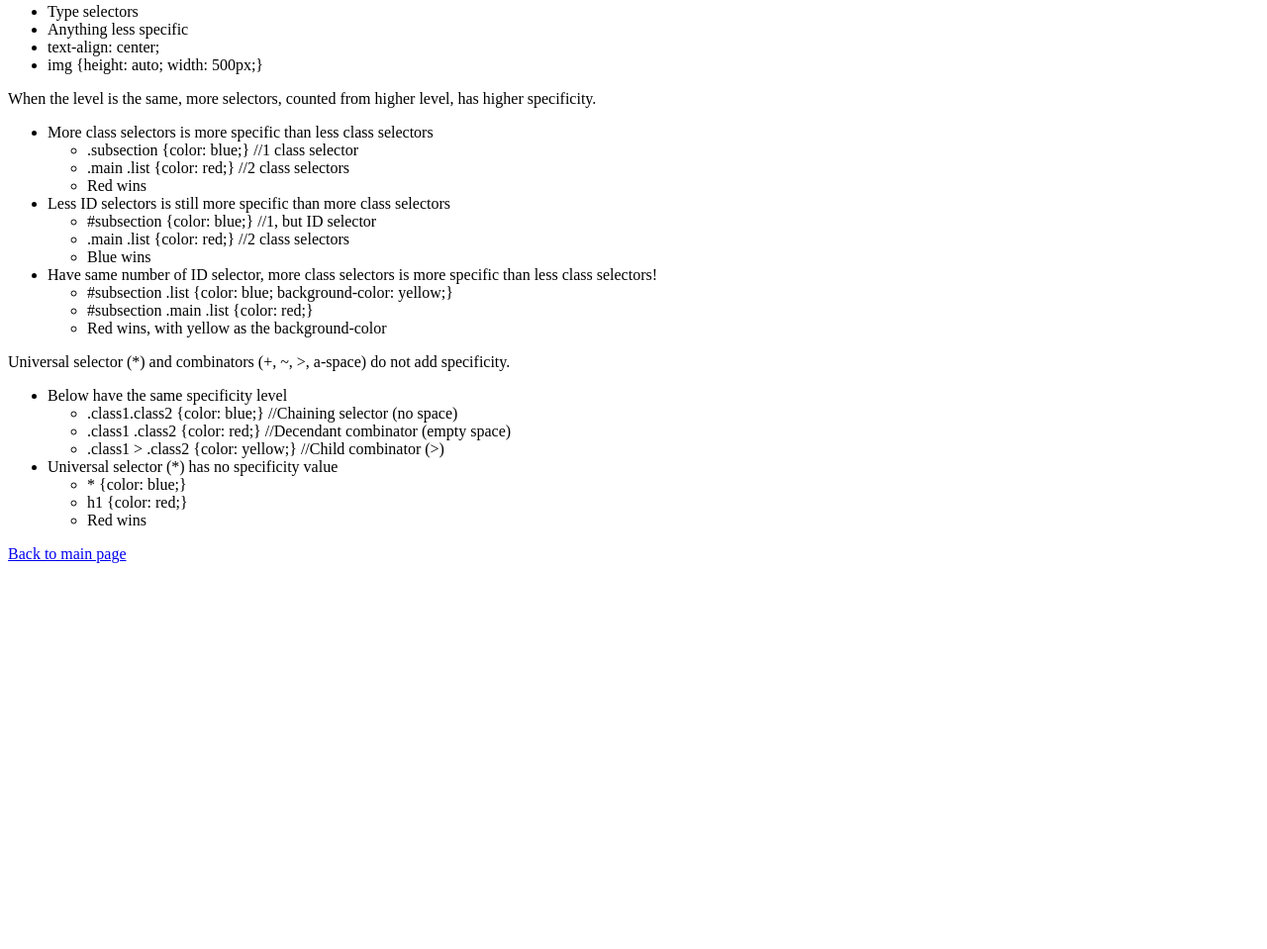
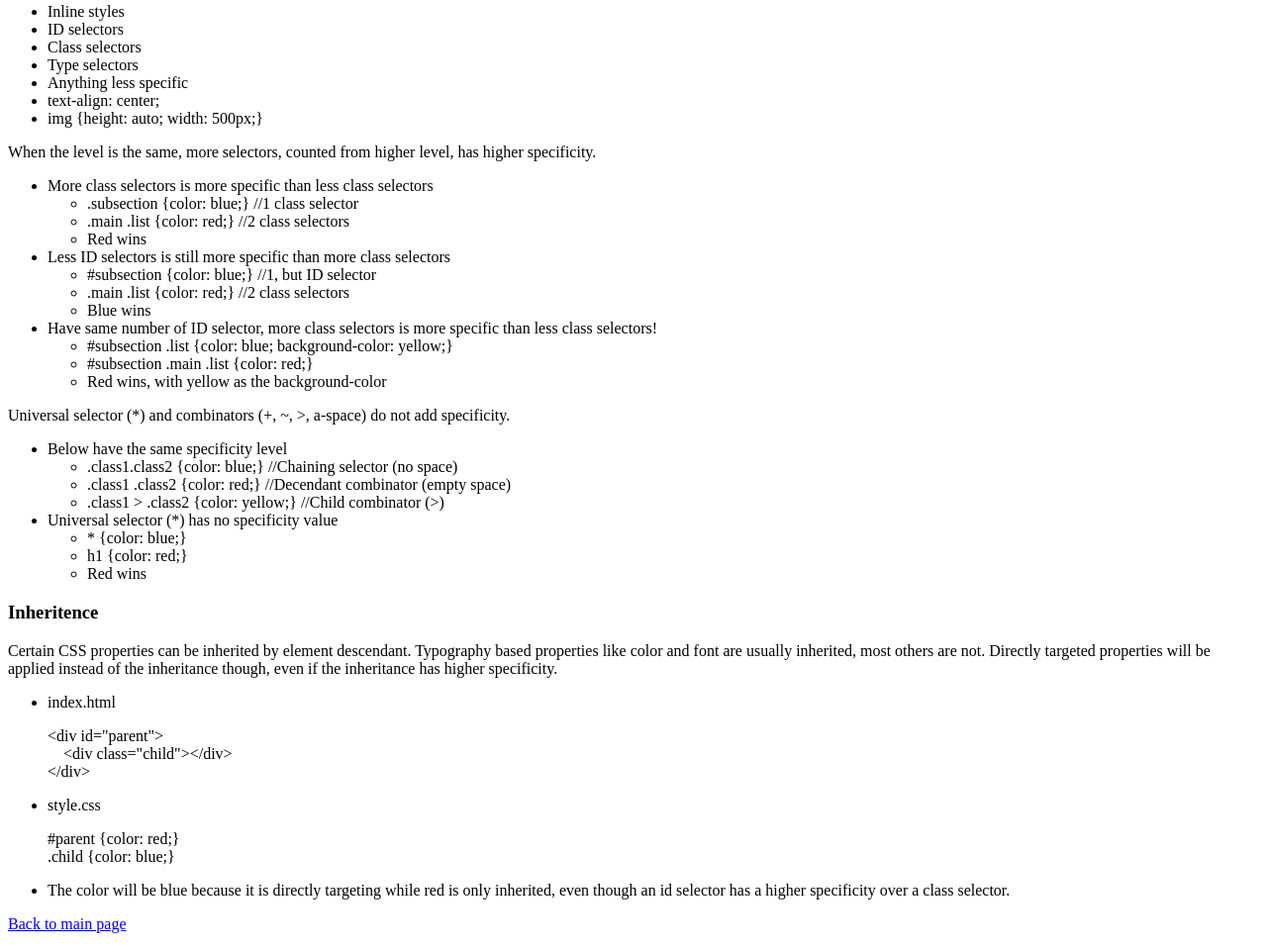
Before and after one commit to dinarosita/cheatsheets, a plain HTML site: page css.html in a window 1280 px wide. Shown: the part 892-1851 px from the top of the page at 99% size. Before the commit the page ends 1477 px from the top, so only its background shows below. Drawn offline with Linux system fonts and the light colour scheme.

Commit message:
Add content to CSS.html

```diff
--- a/css.html
+++ b/css.html
@@ -9,7 +9,10 @@
 
         <h3>Syntax</h3>
         <ul>
-            <li><strong>selector {property: value;}</strong></li>
+            <li><strong>selector {</br>
+                &nbsp&nbsp&nbsp&nbspproperty1: value1;</br>
+                &nbsp&nbsp&nbsp&nbspproperty2: value2;</br>
+                }</strong></li>
             <li>div {color: blue;}</li>
         </ul>
 
@@ -105,6 +108,25 @@
             </li>
         </ul>
 
+        <h3>Inheritence</h3>
+        <p>Certain CSS properties can be inherited by element descendant. Typography based properties like color and font are usually inherited, most others are not. Directly targeted properties will be applied instead of the inheritance though, even if the inheritance has higher specificity.</p>
+
+        <ul>
+            <li>index.html
+                <p>&ltdiv id="parent"&gt</br>
+                &nbsp&nbsp&nbsp&nbsp&ltdiv class="child"&gt&lt/div&gt</br>
+                &lt/div&gt</p>
+            </li>
+        </ul>
+
+        <ul>
+            <li>style.css
+                <p>#parent {color: red;}</br>
+                .child {color: blue;}</p>
+            </li>
+            <li>The color will be blue because it is directly targeting while red is only inherited, even though an id selector has a higher specificity over a class selector.</li>
+        </ul>
+
         <p><a href="./index.html">Back to main page</a></p>
     </body>
 </html>
```
